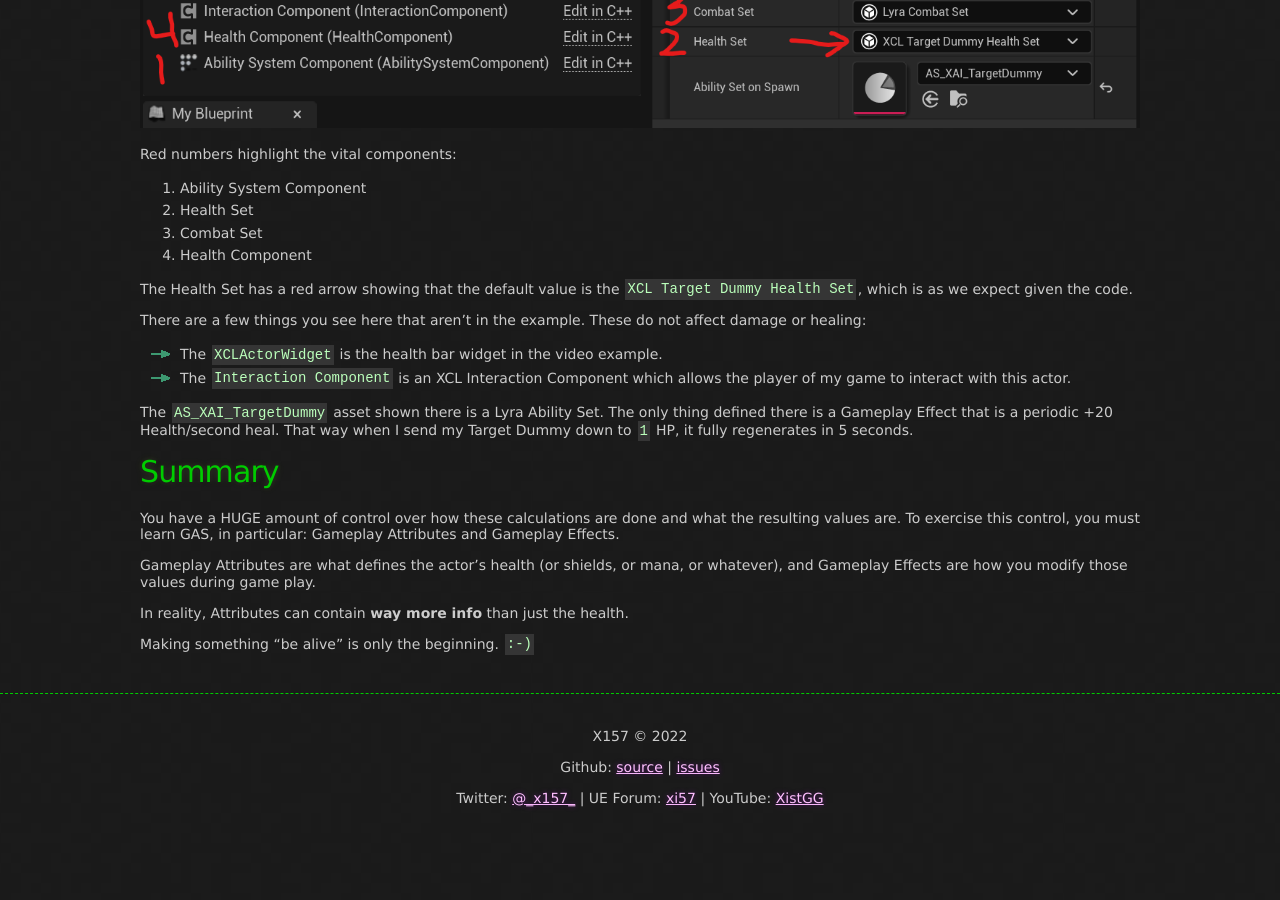
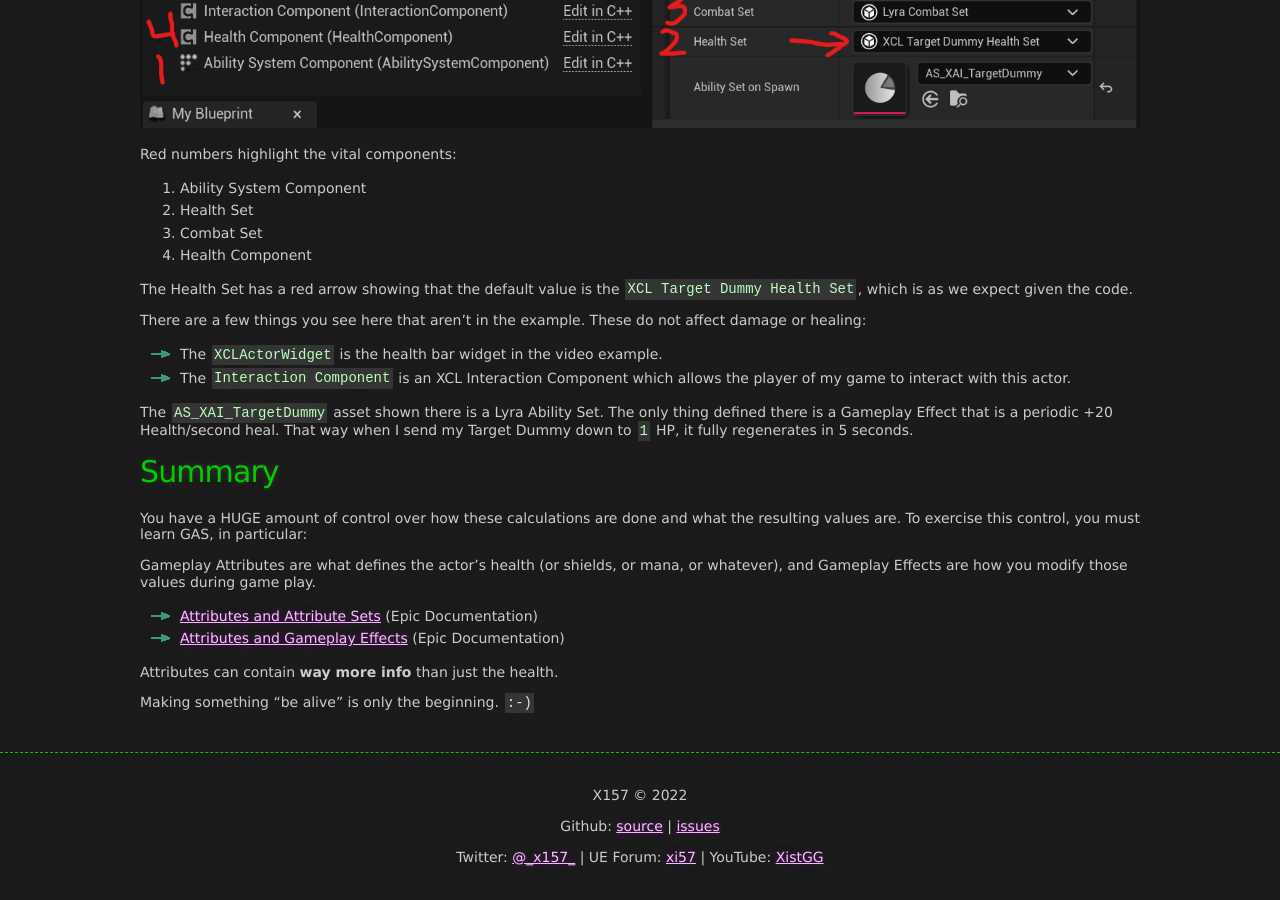
Before and after one commit to x157/x157.github.io, a Jekyll site: the page built from UE5/LyraStarterGame/Health-and-Damage/index.md, in a window 1280 px wide and 900 px high, scrolled down 3132 px. Built offline with Jekyll 4.4.1, drawn with Linux system fonts in a browser that asks for light colours; before the commit the page ends 3973 px from its top, so only the background shows below that.

Commit message:
Add Gameplay Attribute documentation links

```diff
--- a/UE5/LyraStarterGame/Health-and-Damage/index.md
+++ b/UE5/LyraStarterGame/Health-and-Damage/index.md
@@ -220,11 +220,13 @@ down to `1` HP, it fully regenerates in 5 seconds.
 
 You have a HUGE amount of control over how these calculations are done and what the resulting
 values are.  To exercise this control, you must learn GAS, in particular:
-Gameplay Attributes and Gameplay Effects.
 
 Gameplay Attributes are what defines the actor's health (or shields, or mana, or whatever),
 and Gameplay Effects are how you modify those values during game play.
 
-In reality, Attributes can contain **way more info** than just the health.
+- [Attributes and Attribute Sets](https://docs.unrealengine.com/5.0/en-US/gameplay-attributes-and-attribute-sets-for-the-gameplay-ability-system-in-unreal-engine/) (Epic Documentation)
+- [Attributes and Gameplay Effects](https://docs.unrealengine.com/5.0/en-US/gameplay-attributes-and-gameplay-effects-for-the-gameplay-ability-system-in-unreal-engine/) (Epic Documentation)
+
+Attributes can contain **way more info** than just the health.
 
 Making something "be alive" is only the beginning.  `:-)`
```
